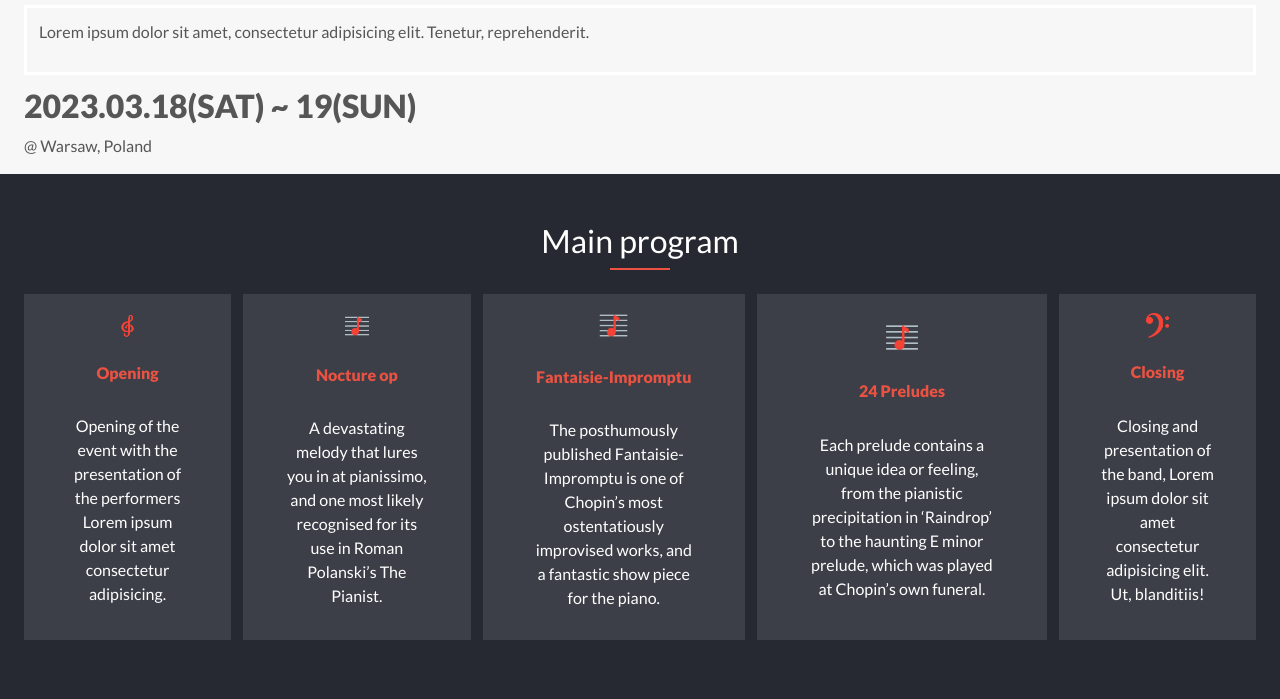
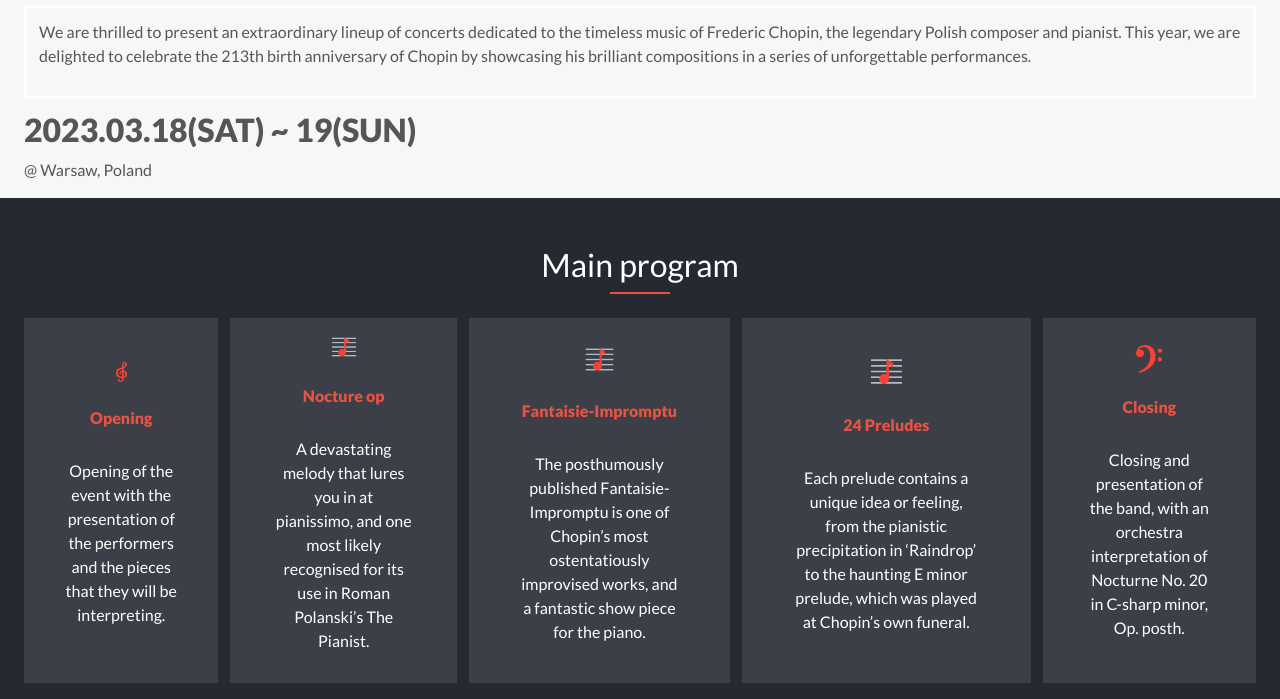
Before and after one commit to ShinhyoBelok/Classical-music-concert, a website: page index.html in a window 1280 px wide. Shown: the part 253-952 px from the top of the page. Drawn offline with nearby package versions, Linux system fonts and the light colour scheme.

Commit message:
Text correction for main program and intro of page

```diff
--- a/index.html
+++ b/index.html
@@ -35,8 +35,15 @@
     <h2 class="h2-orange-title">"Classical Music"</h2>
     <h1>FREDERIC CHOPIN <br>CONCERT 2023</h1>
     <section class="detail">
-      <p>Lorem ipsum dolor sit amet, consectetur
-        adipisicing elit. Tenetur, reprehenderit.</p>
+      <p>
+        We are thrilled to present an extraordinary
+        lineup of concerts dedicated to the timeless
+        music of Frederic Chopin, the legendary Polish
+        composer and pianist. This year, we are delighted
+        to celebrate the 213th birth anniversary of Chopin
+        by showcasing his brilliant compositions in a
+        series of unforgettable performances.
+      </p>
     </section>
     <h2 class="date">2023.03.18(SAT) ~ 19(SUN)</h2>
     <p class="location">@ Warsaw, Poland</p>
@@ -49,8 +56,8 @@
       <article>
         <img src="img\G key.png" alt="pic">
         <h3 class="program-titles">Opening</h3>
-        <p>Opening of the event with the presentation of the performers Lorem ipsum
-          dolor sit amet consectetur adipisicing.
+        <p>Opening of the event with the presentation of the performers
+          and the pieces that they will be interpreting.
         </p>
       </article>
       <article>
@@ -80,8 +87,8 @@
       <article>
         <img src="img\F key.png" alt="pic">
         <h3 class="program-titles">Closing</h3>
-        <p>Closing and presentation of the band, Lorem ipsum dolor
-          sit amet consectetur adipisicing elit. Ut, blanditiis!
+        <p>Closing and presentation of the band, with an orchestra interpretation
+          of Nocturne No. 20 in C-sharp minor, Op. posth.
         </p>
       </article>
     </section>
```
